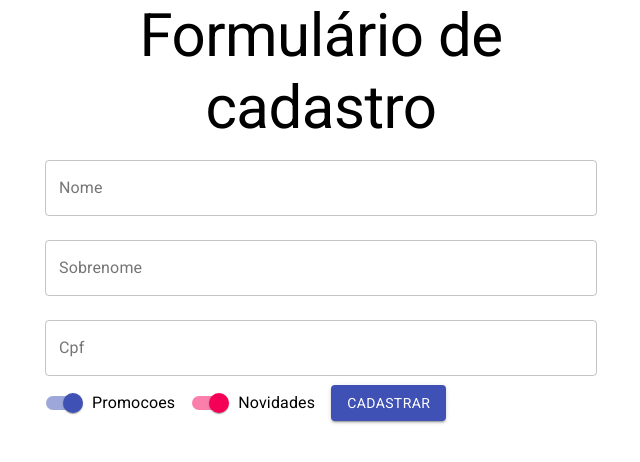
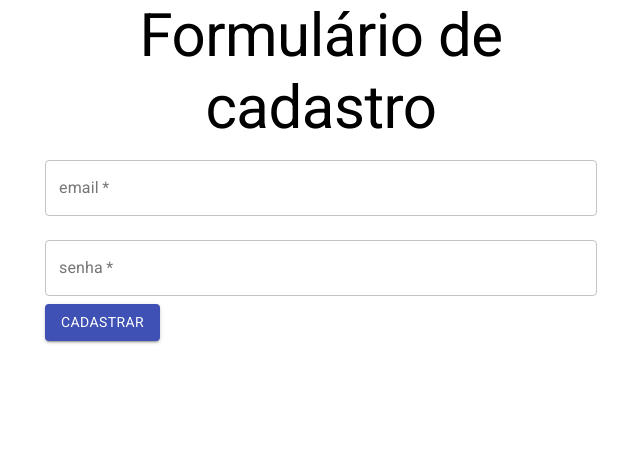
Before and after one commit to LuisRuiz54/Validacion-Formularios-React, a React (Create React App) app: page / in a window 1280 px wide. Shown: the top 462 px of the page, without its empty margins (319-959 px from the left). Built offline with nearby package versions, Linux system fonts and the light colour scheme.

Commit message:
refactorização de switch case e melhorando estructura de meu codigo

```diff
--- a/src/components/FormulariosCadastro/DadosUsuarios.jsx
+++ b/src/components/FormulariosCadastro/DadosUsuarios.jsx
@@ -2,13 +2,20 @@
 import { Button, TextField } from '@material-ui/core';
 
 
-function DadosUsuario(){
+function DadosUsuario({aoEnviar}){
     return(
-         <form>
+         <form onSubmit={(event) =>{
+             event.preventDefault();
+             aoEnviar();
+         }}
+
+
+         >
              <TextField
              id="email"
              label="email"
              type="email"
+             required
              variant="outlined"
              margin="normal"
              fullWidth
@@ -17,6 +24,7 @@
              id="senha"
              label="senha"
              type="password"
+             required
              variant="outlined"
              margin="normal"
              fullWidth
--- a/src/components/FormulariosCadastro/formularioCadastro.jsx
+++ b/src/components/FormulariosCadastro/formularioCadastro.jsx
@@ -5,30 +5,21 @@
 import DadosUsuario from "./DadosUsuarios";
 
     function FormularioCadastro({aoEnviar, validarCPF}) {
-    const [etapaAtual, setEtapa] = useState(1);
+    const [etapaAtual, setEtapaAtual] = useState(0);
 
-    function formularioAtual(etapa){
-        switch (etapa){
-            case 0 :
-            return <DadosUsuario/>;
-              case 1 :
-                return <DadosPessoais aoEnviar={aoEnviar} validarCPF={validarCPF}/>;
-                 case 2 :
-                     return <DadosEntrega/>;
-             default:
-                 return <Typography>Erro ao seleccionar o Formulario</Typography>
-        }
+    const formularios = [
+         <DadosUsuario aoEnviar={proximo}/>,
+         <DadosPessoais aoEnviar={proximo} validarCPF={validarCPF}/>,
+         <DadosEntrega aoEnviar={aoEnviar}/>,
+        ];
+
+    function proximo(){
+        setEtapaAtual(etapaAtual+1);
     }
 
-  return (
-      <>
-      {formularioAtual(etapaAtual)}
-      </>
-  );
-}
-
-//<DadosUsuario/>
-//<DadosPessoais  aoEnviar={aoEnviar} validarCPF={validarCPF}/>
-//<DadosEntrega/>
+    return (
+      <> {formularios[etapaAtual]} </>
+    );
+    }
 
 export default FormularioCadastro;
```
